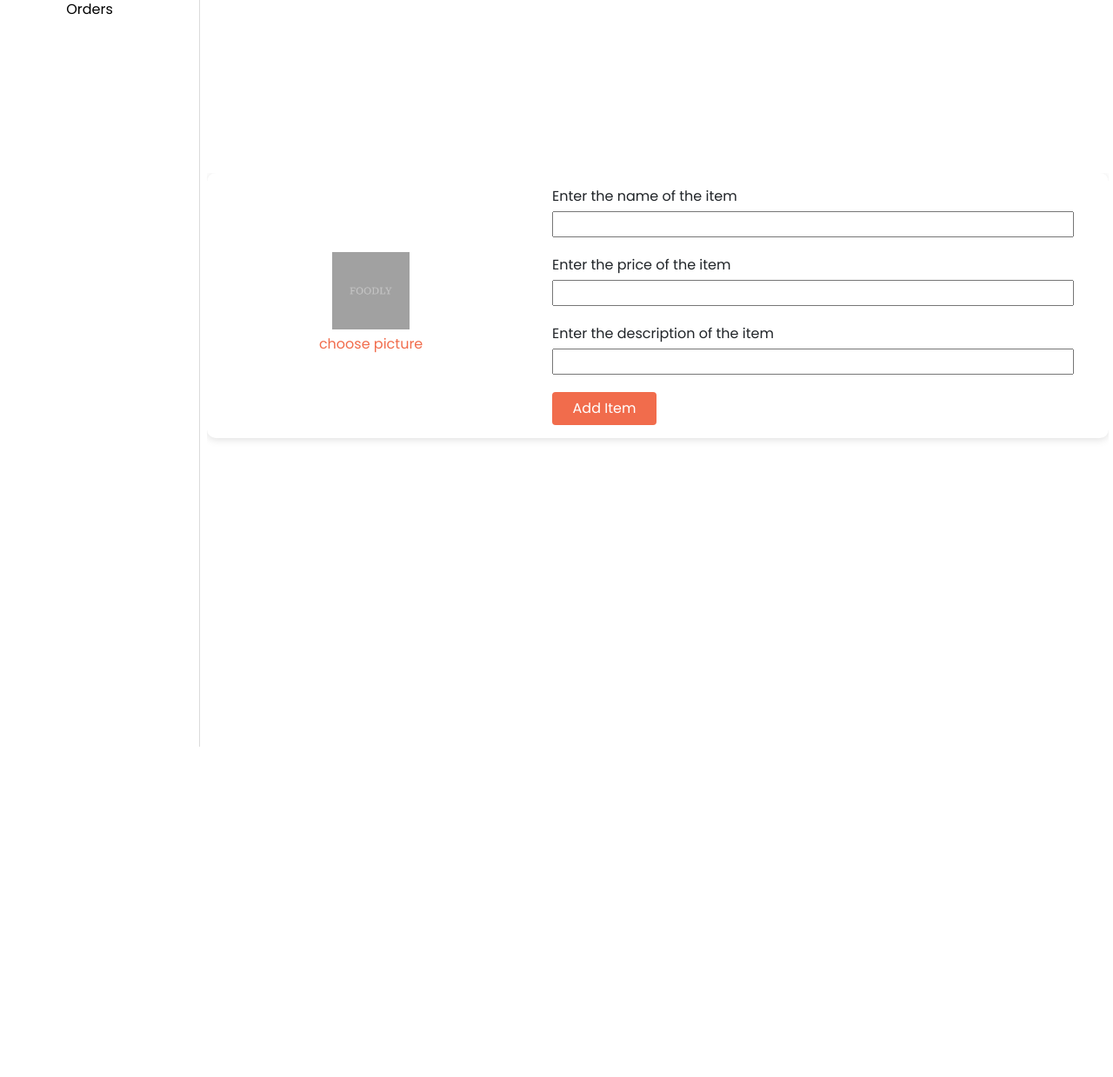
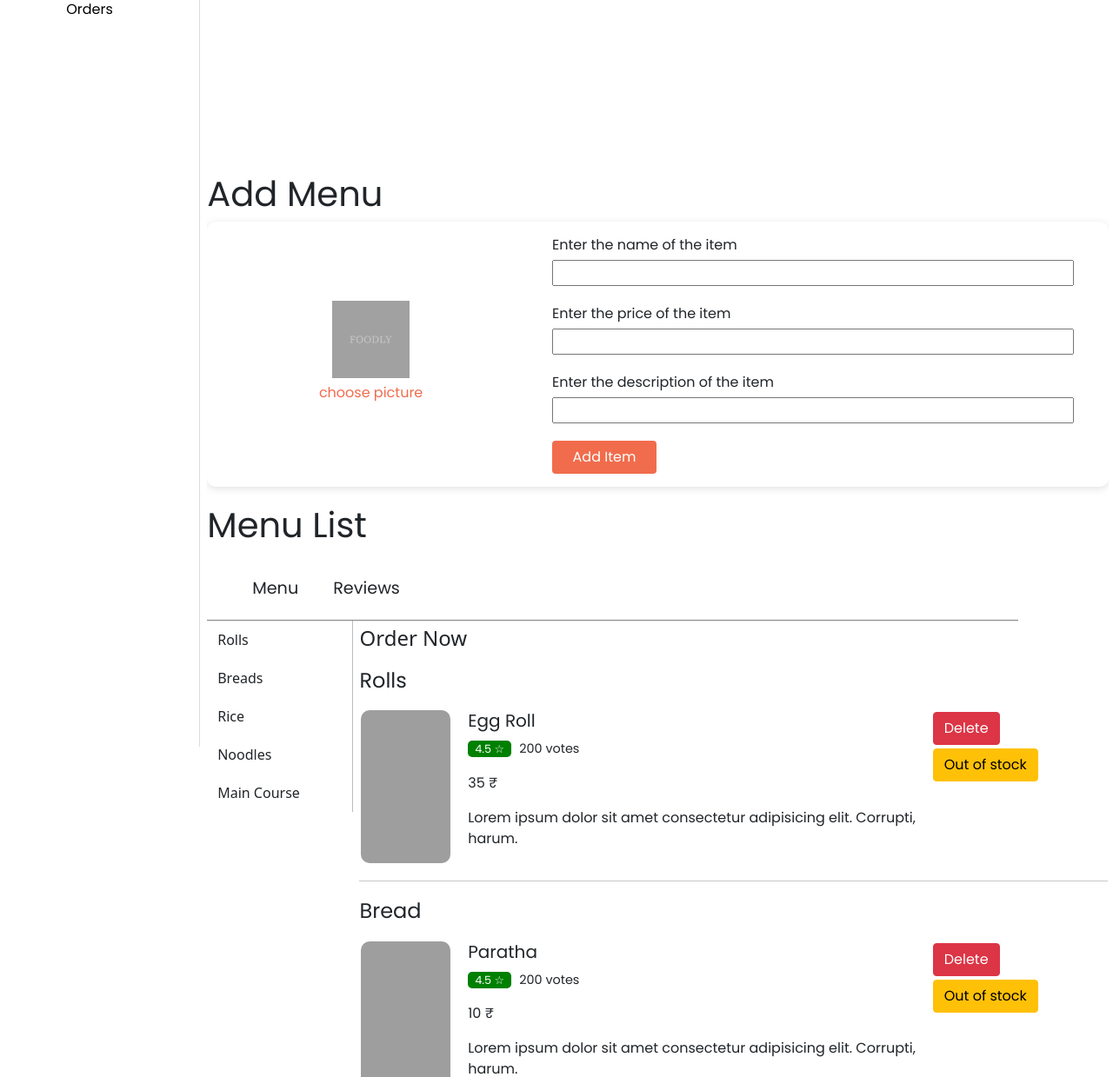
Before and after one commit to am12an34/xyz_foodly, a Flask app: template foodly/templates/admindashboard.html in a window 1280 px wide. Shown: the part 309-1548 px from the top of the page at 87% size. Run offline with Flask 3, Linux system fonts and the light colour scheme; the template is opened without the code that fills it, so the values that code supplies are empty; some libraries are stand-ins or nearby versions; grey boxes are pictures that could not be loaded.

Commit message:
app.py updated

```diff
--- a/foodly/app.py
+++ b/foodly/app.py
@@ -27,6 +27,10 @@ def index():
 def resturants():
     return render_template('resturants.html')
 
+@app.route("/resturants/resturantinfo")
+def resturantsinfo():
+    return render_template('resturantinfo.html')
+
 @app.route("/login")
 @login_required
 def login():
--- a/foodly/static/css/admindashboard.css
+++ b/foodly/static/css/admindashboard.css
@@ -1,3 +1,6 @@
+.content h1{
+    font-family: 'Poppins', sans-serif;
+}
 .add-menu{
     display: flex;
     justify-content: center;
@@ -35,3 +38,6 @@
     margin-top: 5px;
     margin-bottom: 20px;
 }
+.menu-operation button{
+    margin: 2px 5px;
+}
--- a/foodly/templates/admindashboard.html
+++ b/foodly/templates/admindashboard.html
@@ -1,5 +1,6 @@
 <!DOCTYPE html>
 <html lang="en">
+
 <head>
     <meta charset="UTF-8">
     <meta name="viewport" content="width=device-width, initial-scale=1.0">
@@ -11,6 +12,7 @@
         integrity="sha384-1BmE4kWBq78iYhFldvKuhfTAU6auU8tT94WrHftjDbrCEXSU1oBoqyl2QvZ6jIW3" crossorigin="anonymous">
     <title>Foodly | Admin Dashboard</title>
 </head>
+
 <body>
     <div class="sidenav">
         <img src="../static/images/foodly_logo.png" alt="" style="width: 70%; margin: 20px;">
@@ -59,10 +61,11 @@
     <div class="content">
         <!-- {%block content%}
         {%endblock%} -->
+        <h1>Add Menu</h1>
         <div class="add-menu">
             <div class="item-pic-section">
-                <img class="item-pic" src="../static/images/dummy-item-pic.png" alt="">
-                <p>choose picture</p>
+                <img id="item-img" class="item-pic" src="../static/images/dummy-item-pic.png" alt="">
+                <p onclick="setItemImage()">choose picture</p>
             </div>
             <form action="" class="add-menu-form">
                 <label for="item-name">Enter the name of the item</label>
@@ -74,9 +77,75 @@
                 <button class="btn" style="background-color: #f16c4c; width: 20%; color: white;">Add Item</button>
             </form>
         </div>
-    </div>
-    <script>
-        const showDropdown = () => {
+        <h1 style="margin: 20px 0px;">Menu List</h1>
+        <nav class="rest-inside-topnav">
+            <ul>
+                <li id="order-online" onclick="switchResInfo(event)">Menu</li>
+                <li id="review" onclick="switchResInfo(event)">Reviews</li>
+            </ul>
+        </nav>
+        <div class="show-rest-props">
+            <div class="order-online">
+                <div class="side-nav-menu-category">
+                    <ul>
+                        <li onclick="scrolltoItem('rolls')">Rolls</li>
+                        <li onclick="scrolltoItem('breads')">Breads</li>
+                        <li>Rice</li>
+                        <li>Noodles</li>
+                        <li>Main Course</li>
+                    </ul>
+                </div>
+                <div class="order-section">
+                    <h4>Order Now</h4>
+                    <div class="food-category" id="rolls">
+                        <h4>Rolls</h4>
+                        <div class="menu-item" name="eggroll">
+                            <img src="https://www.jessicagavin.com/wp-content/uploads/2018/01/egg-rolls-10-1200.jpg"
+                                alt="" class="food-image">
+                            <div class="item-info">
+                                <h5>Egg Roll</h5>
+                                <span>4.5 &#9734;</span>
+                                <p class="vote-count">200 votes</p>
+                                <p class="item-price">35 &#8377;</p>
+                                <p>Lorem ipsum dolor sit amet consectetur adipisicing elit. Corrupti, harum.</p>
+                            </div>
+                            <div class="menu-operation">
+                                <button type="button" class="btn btn-danger">Delete</button>
+                                <button type="button" class="btn btn-warning">Out of stock</button>
+                            </div>
+                        </div>
+                    </div>
+                    <div class="food-category" id="breads">
+                        <h4>Bread</h4>
+                        <div class="menu-item" name="paratha">
+                            <img src="https://www.jessicagavin.com/wp-content/uploads/2018/01/egg-rolls-10-1200.jpg"
+                                alt="" class="food-image">
+                            <div class="item-info">
+                                <h5>Paratha</h5>
+                                <span>4.5 &#9734;</span>
+                                <p class="vote-count">200 votes</p>
+                                <p class="item-price">10 &#8377;</p>
+                                <p>Lorem ipsum dolor sit amet consectetur adipisicing elit. Corrupti, harum.</p>
+                            </div>
+                            <div class="menu-operation">
+                                <button type="button" class="btn btn-danger">Delete</button>
+                                <button type="button" class="btn btn-warning">Out of stock</button>
+                            </div>
+                        </div>
+                    </div>
+                </div>
+            </div>
+            <div class="review">
+                <h4>The John's Reviews</h4>
+                <div class="review-msg">
+                    <h5>Mr. Hamilton</h5>
+                    <span>5 &#9734;</span>
+                    <p>Lorem ipsum dolor, sit amet consectetur adipisicing elit.</p>
+                </div>
+            </div>
+        </div>
+        <script>
+            const showDropdown = () => {
                 const dropDown = document.getElementById("dropdown-contents");
 
                 if (dropDown.style.display == "none") {
@@ -85,6 +154,41 @@
                     dropDown.style.display = "none"
                 }
             }
-    </script>
+            const switchResInfo = (event) => {
+                const orderOnline = document.querySelector(".order-online");
+                const review = document.querySelector(".review");
+
+                if (event.target.id == "overview") {
+                    orderOnline.style.display = "none";
+                    review.style.display = "none";
+                } else if (event.target.id == "order-online") {
+                    orderOnline.style.display = "block";
+                    review.style.display = "none";
+                } else if (event.target.id == "review") {
+                    orderOnline.style.display = "none";
+                    review.style.display = "block";
+                }
+            }
+            const content = document.querySelector(".content");
+            const scrolltoItem = (section) => {
+                const topPos = document.getElementById(section).offsetTop;
+                content.scrollBy(0, topPos + 50);
+            }
+
+            function setItemImage() {
+                const itemImg = document.getElementById("item-img");
+                let input = document.createElement('input');
+                input.type = 'file';
+                input.onchange = _ => {
+                    // you can use this method to get file and perform respective operations
+                            let files =   Array.from(input.files);
+                            itemImg.src = files[0];
+                            console.log(files[0])
+                        };
+                input.click();
+
+            }
+        </script>
 </body>
+
 </html>
--- a/foodly/templates/resturants.html
+++ b/foodly/templates/resturants.html
@@ -50,7 +50,7 @@
       <img src="..." class="card-img-top" alt="...">
       <div class="card-body">
           <h5 class="card-title">Resturant Name</h5>
-          <a href="#" class="btn" style="background-color: #f0643e; color: white;">See Menu</a>
+          <a href="/resturants/resturantinfo" class="btn" style="background-color: #f0643e; color: white;">See Menu</a>
       </div>
   </div>
 </div>
```
Also changed, not shown: foodly/templates/index.html (+6 -5 lines).
